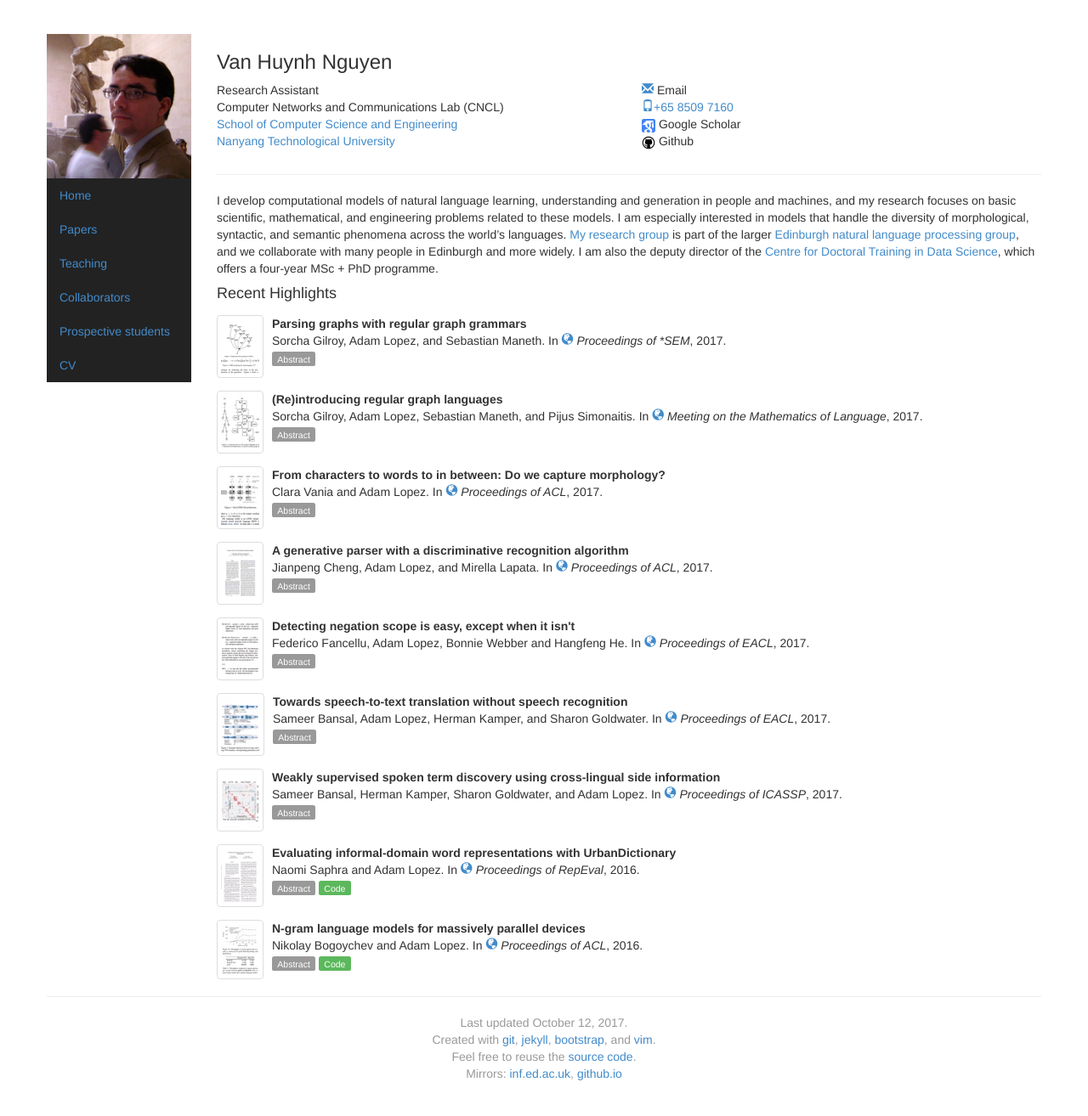
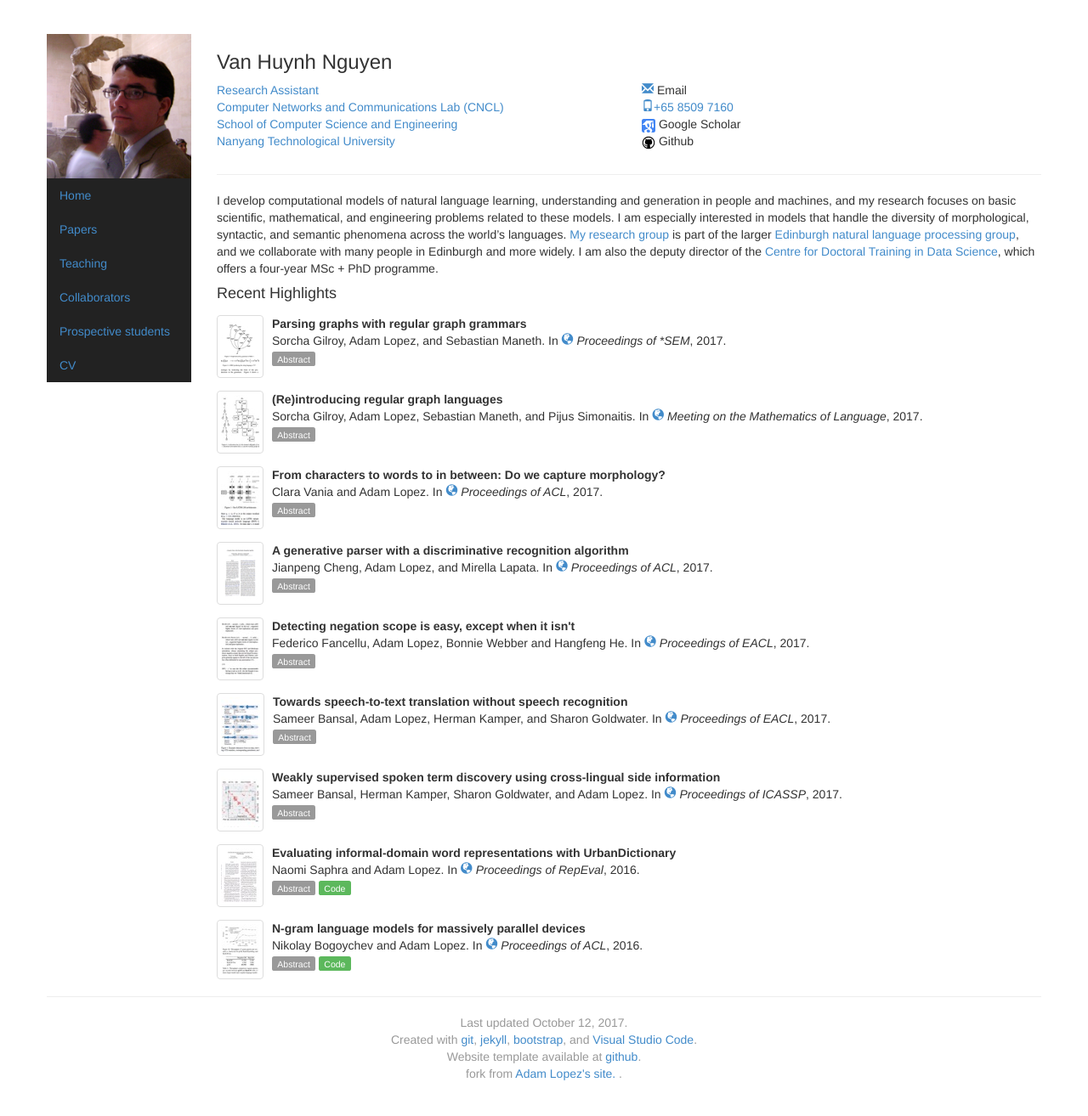
Before and after one commit to nvhuynh/Backup_website2, a Jekyll site: the page built from index.html, in a window 1280 px wide. Shown: the whole page at 85% size. Built offline with Jekyll 4.4.1, drawn with Linux system fonts in a browser that asks for light colours.

Commit message:
update layout

```diff
--- a/_layouts/default.html
+++ b/_layouts/default.html
@@ -39,11 +39,11 @@
         <a href="http://git-scm.com/">git</a>,
         <a href="http://jekyllrb.com">jekyll</a>,
         <a href="http://getbootstrap.com/">bootstrap</a>,
-        and <a href="http://www.vim.org/">vim</a>.<br/>
-        Feel free to reuse the
-        <a href="https://github.com/alopez/alopez.github.com">source code</a>.<br/>
-        Mirrors: <a href="http://homepages.inf.ed.ac.uk/alopez/">inf.ed.ac.uk</a>,
-        <a href="http://alopez.github.io/">github.io</a>
+        and <a href="https://code.visualstudio.com/">Visual Studio Code</a>.<br/>
+        Website template available at
+        <a href="https://github.com/nvhuynh/nvhuynh.github.com">github</a>.<br/>
+        fork from
+        <a href="https://github.com/alopez/alopez.github.com">Adam Lopez's site. </a>.<br/>
         <br/><br/>
       </footer>
     </div>
--- a/index.html
+++ b/index.html
@@ -12,8 +12,8 @@ picture: nike
   <div class="row">
     <div class="col-sm-6">
       <address>
-        Research Assistant<br/>
-        Computer Networks and Communications Lab (CNCL)<br/>
+        <a href="">Research Assistant</a><br/>
+        <a href="">Computer Networks and Communications Lab (CNCL)</a><br/>
         <a href="http://sce.ntu.edu.sg/Pages/Home.aspx">School of Computer Science and Engineering</a><br/>
         <a href="http://www.ntu.edu.sg/Pages/default.aspx">Nanyang Technological University</a><br/>
       </address>
```
